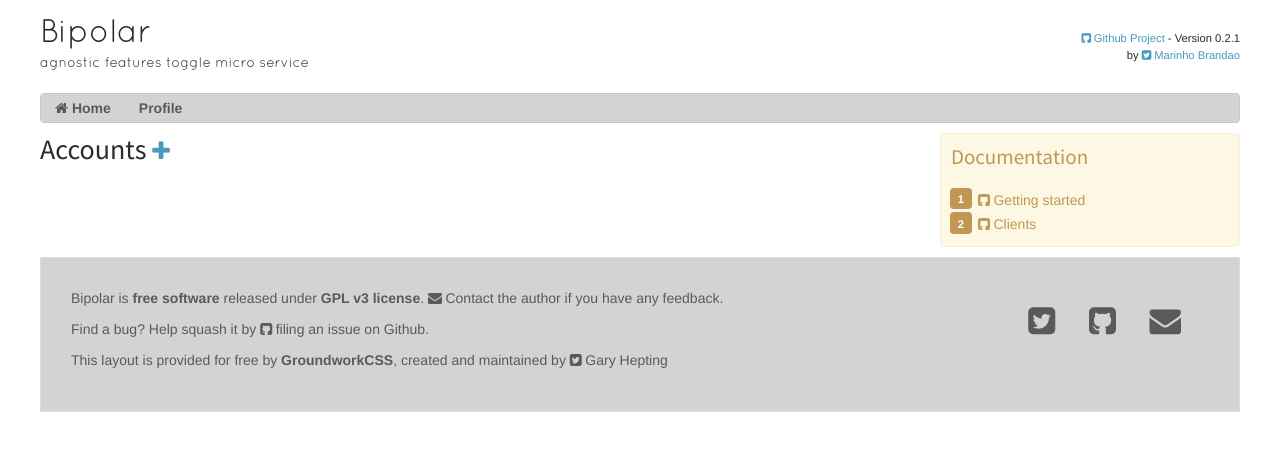
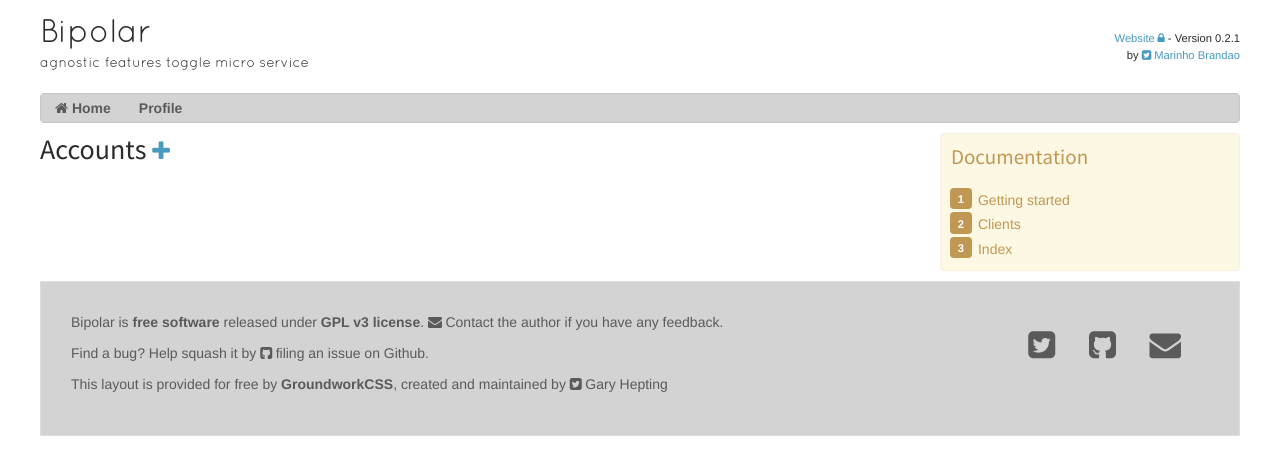
Before and after one commit to marinho/bipolar-server, a Django app: page / in a window 1280 px wide. Shown: the top 475 px of the page. Run offline with Django 3.2, Linux system fonts and the light colour scheme; the visitor is signed in with stand-in values (Sample User, id 1); some libraries are stand-ins or nearby versions.

Commit message:
Updated links

```diff
--- a/bipolar_server/toggle/templates/account_view.html
+++ b/bipolar_server/toggle/templates/account_view.html
@@ -105,9 +105,9 @@
         </p>
 
         <div class="row">
-            <p class="fourth align-center"><a href="https://github.com/marinho/bipolar-server/wiki/GettingStarted" target="_blank">Getting started</a></p>
-            <p class="fourth align-center"><a href="https://github.com/marinho/bipolar-server/wiki/Clients" target="_blank">Clients</a></p>
-            <p class="fourth align-center"><a href="https://github.com/marinho/bipolar-server/wiki/" target="_blank">Documentation</a></p>
+            <p class="fourth align-center"><a href="//marinho.github.io/bipolar-server/docs/getting-started.html" target="_blank">Getting started</a></p>
+            <p class="fourth align-center"><a href="//marinho.github.io/bipolar-server/docs/clients.html" target="_blank">Clients</a></p>
+            <p class="fourth align-center"><a href="//marinho.github.io/bipolar-server/docs/" target="_blank">Documentation</a></p>
             <p class="fourth align-center"><a href="https://github.com/marinho/bipolar-server" target="_blank" title="@bipolar-server">GitHub</a></p>
         </div>
     </div>
--- a/bipolar_server/toggle/templates/base.html
+++ b/bipolar_server/toggle/templates/base.html
@@ -26,8 +26,8 @@
                     </div>
                     <div class="one half">
                         <p class="small double-pad-top no-pad-small-tablet align-right align-left-small-tablet">
-                            <a href="https://github.com/marinho/bipolar" target="_parent">Github Project</a>
-                            - Version {{ BIPOLAR_VERSION }}<br>
+                            <a href="https://marinho.github.io/bipolar-server" target="_parent">Website</a> -
+                            Version {{ BIPOLAR_VERSION }}<br>
                             by <a href="http://twitter.com/marinhobrandao" target="_blank">Marinho Brandao</a>
                         </p>
                     </div>
--- a/bipolar_server/toggle/templates/index.html
+++ b/bipolar_server/toggle/templates/index.html
@@ -33,8 +33,9 @@
             <h3>Documentation</h3>
 
             <ol class="list padded">
-                <li class="alert"><a href="https://github.com/marinho/bipolar-server/wiki/GettingStarted" class="medium">Getting started</a></li>
-                <li class="alert"><a href="https://github.com/marinho/bipolar-server/wiki/Clients" class="medium">Clients</a></li>
+                <li class="alert"><a href="//marinho.github.io/bipolar-server/docs/getting-started.html" class="medium">Getting started</a></li>
+                <li class="alert"><a href="//marinho.github.io/bipolar-server/docs/clients.html" class="medium">Clients</a></li>
+                <li class="alert"><a href="//marinho.github.io/bipolar-server/docs/" class="medium">Index</a></li>
             </ol>
         </div>
     </div>
--- a/docs/source/conf.py
+++ b/docs/source/conf.py
@@ -131,7 +131,7 @@
 # Add any paths that contain custom static files (such as style sheets) here,
 # relative to this directory. They are copied after the builtin static files,
 # so a file named "default.css" will overwrite the builtin "default.css".
-html_static_path = ['static']
+html_static_path = ['_static']
 
 # Add any extra paths that contain custom files (such as robots.txt or
 # .htaccess) here, relative to this directory. These files are copied
```
